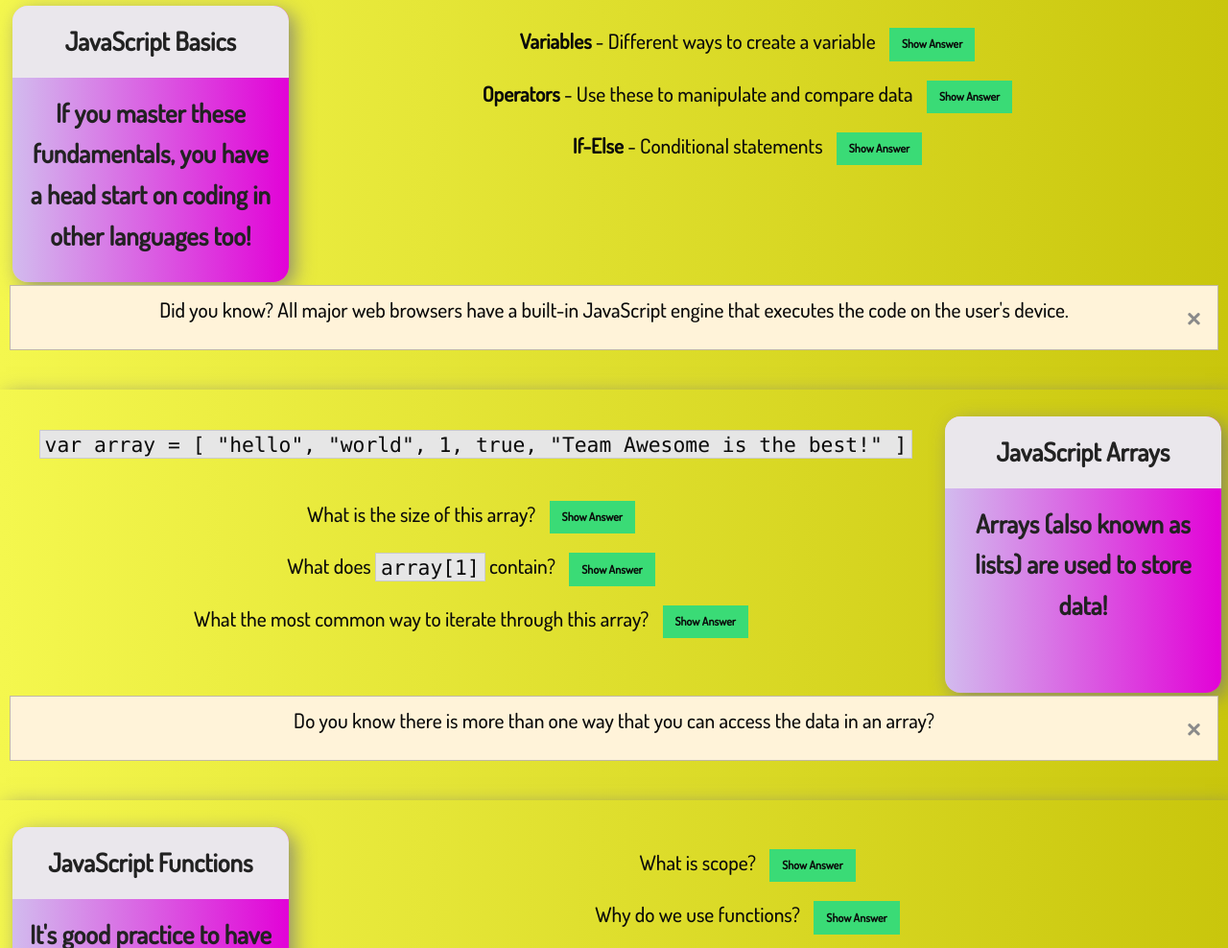
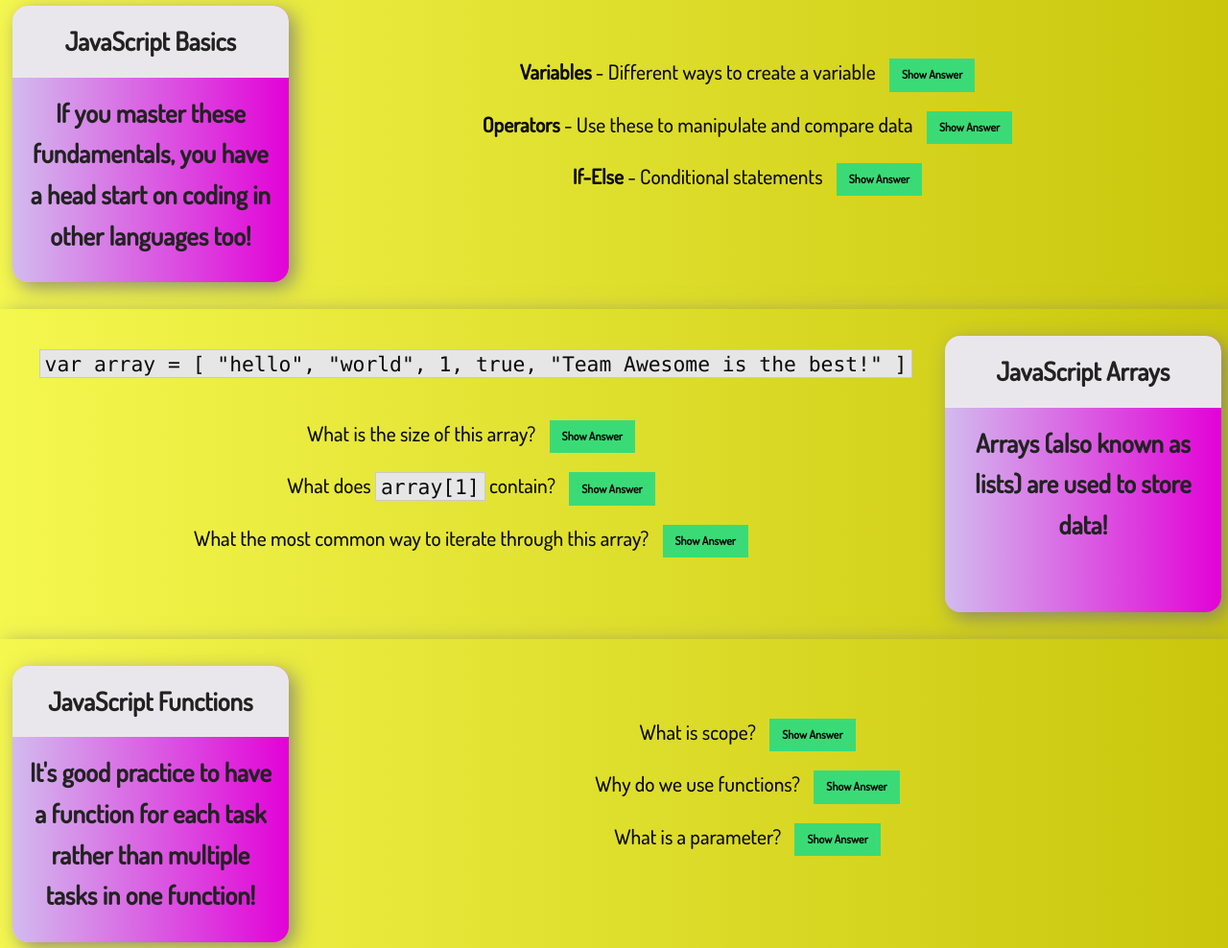
Before and after one commit to Aereisdin/teamAwesome, a plain HTML site: page javascript.html in a window 1280 px wide. Shown: the part 1195-2183 px from the top of the page at 96% size. Drawn offline with nearby package versions, Linux system fonts and the light colour scheme.

Commit message:
added some spacing

```diff
--- a/javascript.html
+++ b/javascript.html
@@ -88,6 +88,7 @@
         </a>
         <!-- Basics info -->
         <section class="card-section basics-section">
+            <br>
             <dt><strong>Variables</strong> - Different ways to create a variable
                 <a id="basics1-answer-button" class="button success small basics1" style="margin: 10px;" onclick="ShowAndHide('basics1-answer')">Show Answer</a>
                 <br>
@@ -121,12 +122,12 @@
         </section>
 
         <!-- Callout which shows some helpful tip -->
-        <div class="callout warning small cell" data-closable>
+        <!-- <div class="callout warning small cell" data-closable>
             <p id="basics-callout cell">Did you know? All major web browsers have a built-in JavaScript engine that executes the code on the user's device.</p>
             <button class="close-button" aria-label="Dismiss alert" type="button" data-close>
                 <span aria-hidden="true">&times;</span>
             </button>
-        </div>
+        </div> -->
     </div>
 
 
@@ -167,12 +168,12 @@
         </a>
 
         <!-- Callout which shows a tip about Arrays -->
-        <div class="callout warning small cell" data-closable>
+        <!-- <div class="callout warning small cell" data-closable>
             <p id="basics-callout">Do you know there is more than one way that you can access the data in an array?</p>
             <button class="close-button" aria-label="Dismiss alert" type="button" data-close>
                 <span aria-hidden="true">&times;</span>
             </button>
-        </div>
+        </div> -->
     </div>
 
     <!-- Functions section -->
@@ -190,6 +191,7 @@
         </a>
         <!-- Functions info -->
         <section class="card-section functions-section">
+            <br>
             <dt>What is scope?
                 <a id="functions-answer1-button" class="button success small answer1" style="margin: 10px;" onclick="ShowAndHide('functions-answer1')">Show Answer</a>
                 <br>
```
